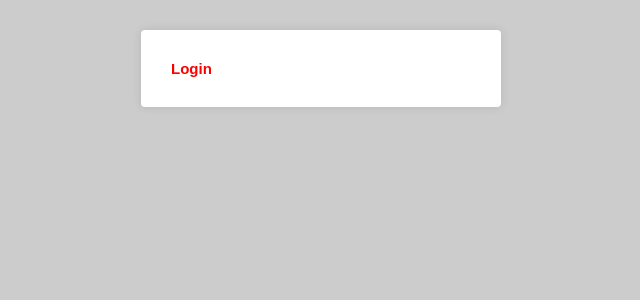
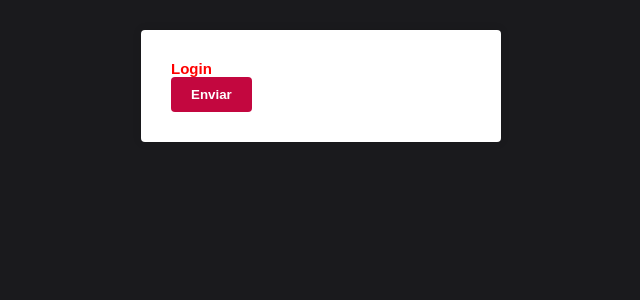
Before and after one commit to RobertoBaiochi/estudo-AppRedux, a React (Create React App) app: page / in a window 1280 px wide. Shown: the top 300 px of the page, without its empty margins (319-959 px from the left). Built offline with nearby package versions, Linux system fonts and the light colour scheme.

Commit message:
feat: color themes

```diff
--- /dev/null
+++ b/src/config/colors.js
@@ -0,0 +1,7 @@
+export const primaryColor = '#C3073F';
+export const primaryDarkColor = '#1A1A1D';
+
+export const successColor = '#0197F6';
+export const infoColor = '#0197F6';
+export const errorColor = '#F2AF29';
+export const warningColor = '#F2AF29';
--- a/src/pages/Login/index.jsx
+++ b/src/pages/Login/index.jsx
@@ -5,6 +5,7 @@
   return (
     <Container>
       <Title>Login</Title>
+      <button>Enviar</button>
     </Container>
   );
 };
--- a/src/styles/GlobalStyles.js
+++ b/src/styles/GlobalStyles.js
@@ -1,4 +1,5 @@
 import styled, { createGlobalStyle } from 'styled-components';
+import { primaryColor, primaryDarkColor } from '../config/colors';
 
 export default createGlobalStyle`
   * {
@@ -18,15 +19,23 @@
 
   body {
     font-family: sans-serif;
-    background: #ccc;
+    background: ${primaryDarkColor};
+    color: ${primaryColor};
   }
 
   button {
     cursor: pointer;
+    background: ${primaryColor};
+    border: none;
+    color: #fff;
+    padding: 1rem 2rem;
+    border-radius: 4px;
+    font-weight: 700;
   }
 
   a {
     text-decoration: none;
+    color: ${primaryColor};
   }
 
   ul {
```
